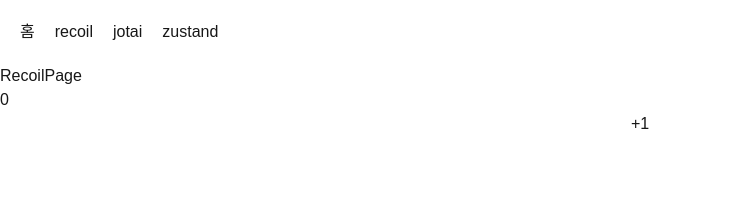
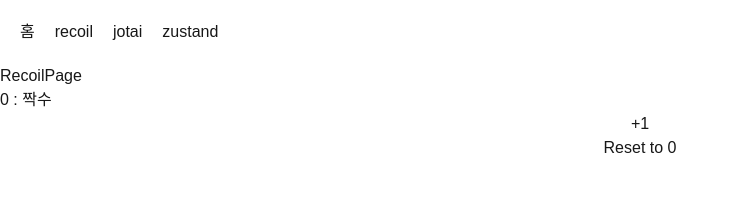
Before and after one commit to joycie416/recoil_jotai, a Next.js app: page /recoil in a window 1280 px wide. Shown: the top 210 px of the page, without its empty margins (0-739 px from the left). Built offline with nearby package versions, Linux system fonts and the light colour scheme.

Commit message:
update: recoil 파생 상태 및 초기화 기능 추가

```diff
--- a/src/app/recoil/page.tsx
+++ b/src/app/recoil/page.tsx
@@ -1,8 +1,9 @@
-'use client';
+"use client";
 
 import IncreaseButton from "@/components/IncreaseButton";
-import counterState from "@/recoil/countStore";
-import { useRecoilState, useRecoilValue, useSetRecoilState } from "recoil";
+import ResetButton from "@/components/ResetButton";
+import counterState, { isEven as isEvenState } from "@/recoil/counterStore";
+import { useRecoilState, useRecoilValue, useResetRecoilState, useSetRecoilState } from "recoil";
 
 const RecoilPage = () => {
   // useRecoilState는 useState와 비슷하게 사용 가능
@@ -12,15 +13,24 @@
   const count = useRecoilValue(counterState); // read-only
   const setCount = useSetRecoilState(counterState);
 
+  //
+  const resetCount = useResetRecoilState(counterState);
+
+  // 파생 상태는 useRecoilValue로 사용
+  const isEven = useRecoilValue(isEvenState);
+
   const handleIncrease = () => {
-    setCount(prev => prev + 1)
-  }
+    setCount((prev) => prev + 1);
+  };
 
   return (
     <div className="w-full flex flex-col">
       <p>RecoilPage</p>
-      <p>{count}</p>
+      <p>
+        {count} : {isEven ? "짝수" : "홀수"}
+      </p>
       <IncreaseButton onClick={handleIncrease} />
+      <ResetButton onClick={resetCount} />
     </div>
   );
 };
--- /dev/null
+++ b/src/components/ResetButton.tsx
@@ -0,0 +1,7 @@
+type ButtonProps = { onClick: () => void };
+
+const ResetButton = ({ onClick }: ButtonProps) => {
+  return <button onClick={onClick}>Reset to 0</button>;
+};
+
+export default ResetButton
--- a/src/recoil/countStore.ts
+++ /dev/null
@@ -1,10 +0,0 @@
-import { atom } from "recoil";
-
-type CounterType = number;
-
-const counterState = atom<CounterType>({
-  key: "recoil/counterState",
-  default: 0,
-});
-
-export default counterState;
--- /dev/null
+++ b/src/recoil/counterStore.ts
@@ -0,0 +1,21 @@
+import { atom, selector } from "recoil";
+
+type CounterType = number;
+
+const counterState = atom<CounterType>({
+  key: "recoil/counterState",
+  default: 0,
+});
+
+type IsEvenType = boolean;
+
+// 파생 상태를 만들기 위해서는 selector 사용
+export const isEven = selector<IsEvenType>({
+  key: "recoil/isEven",
+  get: ({ get }) => {
+    const count = get(counterState);
+    return count % 2 === 0;
+  },
+})
+
+export default counterState;
```
